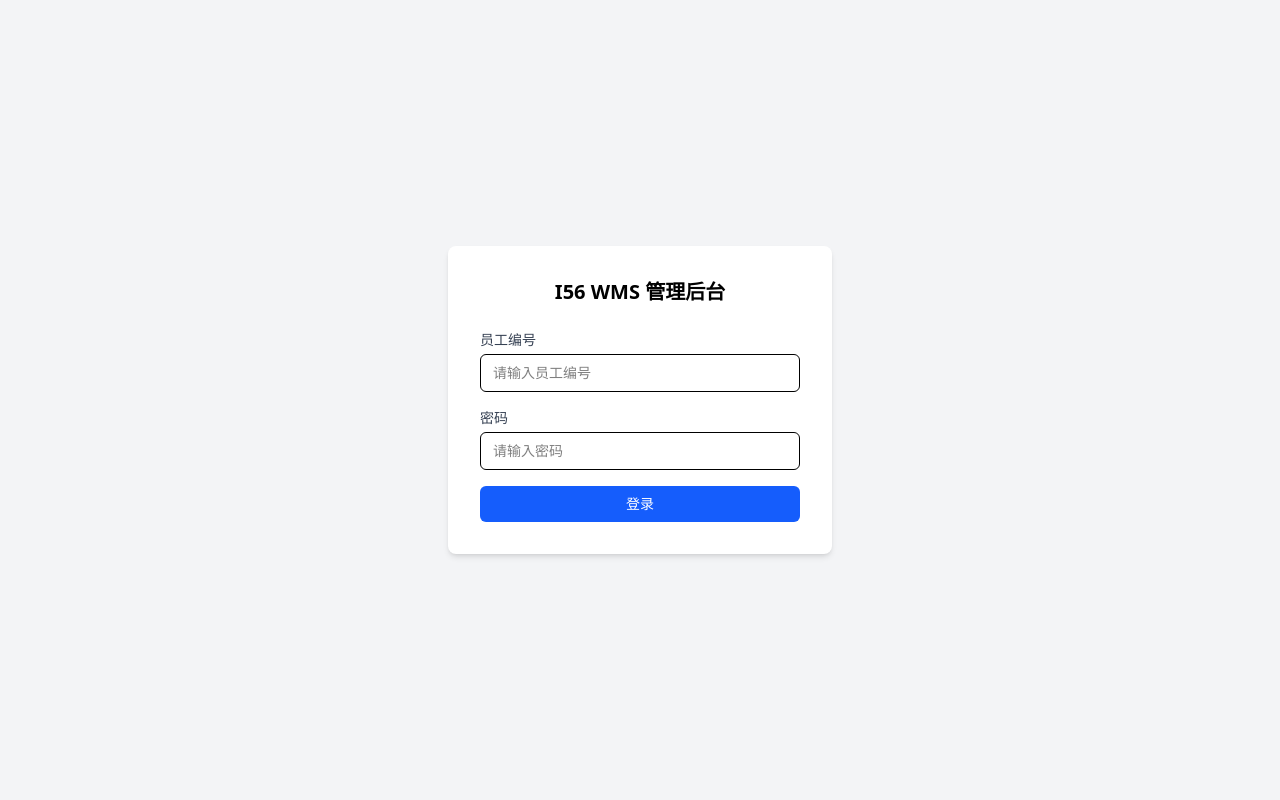
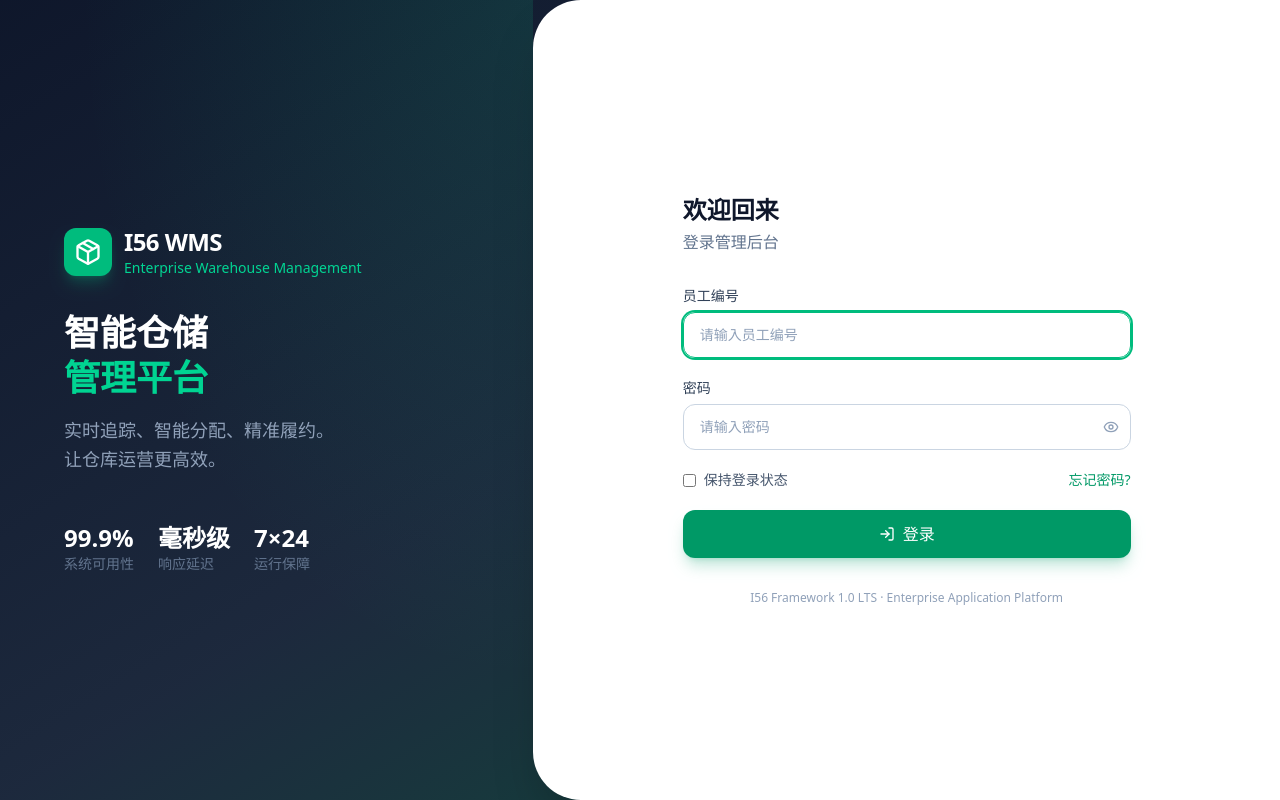
Before and after one commit to mitboy-cyber/i56_wms, a React (Vite) app in the folder apps/wms/frontend/: page /admin/login in a window 1280 px wide. Built offline with nearby package versions, Linux system fonts and the light colour scheme.

Commit message:
refactor: Admin Login page redesign — split-panel layout with branding, password toggle, remember-me, loading spinner, animations

```diff
--- a/apps/wms/frontend/src/pages/Login.tsx
+++ b/apps/wms/frontend/src/pages/Login.tsx
@@ -1,19 +1,28 @@
-import { useState } from "react"
+import { useState, useEffect } from "react"
 import { useNavigate } from "react-router-dom"
 import { useAuthStore } from "@/stores/auth"
-import { Button } from "@/components/Button"
+import { Package, Eye, EyeOff, LogIn, AlertCircle } from "lucide-react"
 
 export function LoginPage() {
   const [username, setUsername] = useState("")
   const [password, setPassword] = useState("")
+  const [showPwd, setShowPwd] = useState(false)
+  const [remember, setRemember] = useState(false)
   const [error, setError] = useState("")
   const [loading, setLoading] = useState(false)
+  const [mounted, setMounted] = useState(false)
   const navigate = useNavigate()
   const { login } = useAuthStore()
+
+  useEffect(() => { setMounted(true) }, [])
 
   const handleSubmit = async (e: React.FormEvent) => {
     e.preventDefault()
     setError("")
+    if (!username.trim() || !password.trim()) {
+      setError("请输入账号和密码")
+      return
+    }
     setLoading(true)
     try {
       const ok = await login(username, password)
@@ -25,37 +34,165 @@ export function LoginPage() {
   }
 
   return (
-    <div className="min-h-screen bg-gray-100 flex items-center justify-center">
-      <div className="bg-white rounded-lg shadow-md w-full max-w-sm p-8">
-        <h1 className="text-xl font-bold text-center mb-6">I56 WMS 管理后台</h1>
-        <form onSubmit={handleSubmit} className="space-y-4">
+    <div className="min-h-screen flex bg-gradient-to-br from-slate-900 via-slate-800 to-emerald-900">
+      {/* Left: Branding */}
+      <div className="hidden lg:flex lg:w-5/12 flex-col justify-center px-16 text-white relative overflow-hidden">
+        <div className="absolute inset-0 bg-[radial-gradient(ellipse_at_top_right,_rgba(16,185,129,0.15),transparent_60%)]" />
+        <div className={`relative transition-all duration-1000 ${mounted ? "translate-x-0 opacity-100" : "-translate-x-8 opacity-0"}`}>
+          <div className="flex items-center gap-3 mb-8">
+            <div className="w-12 h-12 bg-emerald-500 rounded-xl flex items-center justify-center shadow-lg shadow-emerald-500/25">
+              <Package className="w-7 h-7 text-white" />
+            </div>
             <div>
-            <label className="block text-sm font-medium text-gray-700 mb-1">员工编号</label>
+              <h2 className="text-2xl font-semibold tracking-tight">I56 WMS</h2>
+              <p className="text-emerald-400 text-sm">Enterprise Warehouse Management</p>
+            </div>
+          </div>
+          <h1 className="text-4xl font-bold leading-tight mb-4">
+            智能仓储
+            <br />
+            <span className="text-emerald-400">管理平台</span>
+          </h1>
+          <p className="text-slate-400 text-lg leading-relaxed max-w-sm">
+            实时追踪、智能分配、精准履约。
+            <br />
+            让仓库运营更高效。
+          </p>
+          <div className="mt-12 flex gap-6 text-sm text-slate-500">
+            <div>
+              <div className="text-2xl font-bold text-white">99.9%</div>
+              <div>系统可用性</div>
+            </div>
+            <div>
+              <div className="text-2xl font-bold text-white">毫秒级</div>
+              <div>响应延迟</div>
+            </div>
+            <div>
+              <div className="text-2xl font-bold text-white">7×24</div>
+              <div>运行保障</div>
+            </div>
+          </div>
+        </div>
+      </div>
+
+      {/* Right: Login Form */}
+      <div className="flex-1 flex items-center justify-center px-6 bg-white lg:rounded-l-[3rem] shadow-2xl">
+        <div className={`w-full max-w-md transition-all duration-700 delay-200 ${mounted ? "translate-y-0 opacity-100" : "translate-y-4 opacity-0"}`}>
+          {/* Mobile branding */}
+          <div className="lg:hidden flex items-center gap-3 mb-10 justify-center">
+            <div className="w-10 h-10 bg-emerald-500 rounded-xl flex items-center justify-center">
+              <Package className="w-6 h-6 text-white" />
+            </div>
+            <h2 className="text-xl font-bold text-slate-800">I56 WMS</h2>
+          </div>
+
+          <div className="mb-8">
+            <h2 className="text-2xl font-bold text-slate-900">欢迎回来</h2>
+            <p className="text-slate-500 mt-1">登录管理后台</p>
+          </div>
+
+          <form onSubmit={handleSubmit} className="space-y-5">
+            {/* Error */}
+            {error && (
+              <div className="flex items-center gap-2 p-3 bg-red-50 border border-red-200 rounded-lg text-red-700 text-sm animate-shake">
+                <AlertCircle className="w-4 h-4 flex-shrink-0" />
+                <span>{error}</span>
+              </div>
+            )}
+
+            {/* Username */}
+            <div>
+              <label className="block text-sm font-medium text-slate-700 mb-1.5">
+                员工编号
+              </label>
               <input
                 type="text"
                 value={username}
-              onChange={(e) => setUsername(e.target.value)}
-              className="w-full px-3 py-2 border rounded-md text-sm focus:outline-none focus:ring-2 focus:ring-blue-500"
+                onChange={(e) => { setUsername(e.target.value); setError("") }}
+                className="w-full px-4 py-3 border border-slate-300 rounded-xl text-sm
+                  focus:outline-none focus:ring-2 focus:ring-emerald-500 focus:border-emerald-500
+                  placeholder:text-slate-400 transition-colors"
                 placeholder="请输入员工编号"
-              required
+                autoComplete="username"
+                autoFocus
               />
             </div>
+
+            {/* Password */}
             <div>
-            <label className="block text-sm font-medium text-gray-700 mb-1">密码</label>
+              <label className="block text-sm font-medium text-slate-700 mb-1.5">
+                密码
+              </label>
+              <div className="relative">
                 <input
-              type="password"
+                  type={showPwd ? "text" : "password"}
                   value={password}
-              onChange={(e) => setPassword(e.target.value)}
-              className="w-full px-3 py-2 border rounded-md text-sm focus:outline-none focus:ring-2 focus:ring-blue-500"
+                  onChange={(e) => { setPassword(e.target.value); setError("") }}
+                  className="w-full px-4 py-3 pr-12 border border-slate-300 rounded-xl text-sm
+                    focus:outline-none focus:ring-2 focus:ring-emerald-500 focus:border-emerald-500
+                    placeholder:text-slate-400 transition-colors"
                   placeholder="请输入密码"
-              required
+                  autoComplete="current-password"
                 />
+                <button
+                  type="button"
+                  onClick={() => setShowPwd(!showPwd)}
+                  className="absolute right-3 top-1/2 -translate-y-1/2 text-slate-400 hover:text-slate-600 transition-colors"
+                  tabIndex={-1}
+                >
+                  {showPwd ? <EyeOff className="w-4 h-4" /> : <Eye className="w-4 h-4" />}
+                </button>
               </div>
-          {error && <p className="text-red-500 text-sm">{error}</p>}
-          <Button type="submit" disabled={loading} className="w-full">
-            {loading ? "登录中..." : "登录"}
-          </Button>
+            </div>
+
+            {/* Remember + Forgot */}
+            <div className="flex items-center justify-between">
+              <label className="flex items-center gap-2 text-sm text-slate-600 cursor-pointer">
+                <input
+                  type="checkbox"
+                  checked={remember}
+                  onChange={(e) => setRemember(e.target.checked)}
+                  className="rounded border-slate-300 text-emerald-600 focus:ring-emerald-500"
+                />
+                保持登录状态
+              </label>
+              <a href="#" className="text-sm text-emerald-600 hover:text-emerald-700 transition-colors">
+                忘记密码?
+              </a>
+            </div>
+
+            {/* Submit */}
+            <button
+              type="submit"
+              disabled={loading}
+              className="w-full py-3 bg-emerald-600 hover:bg-emerald-700 disabled:bg-emerald-400
+                text-white font-medium rounded-xl transition-all duration-200
+                focus:outline-none focus:ring-2 focus:ring-emerald-500 focus:ring-offset-2
+                shadow-lg shadow-emerald-600/25 hover:shadow-emerald-600/40
+                active:scale-[0.98]"
+            >
+              {loading ? (
+                <span className="flex items-center justify-center gap-2">
+                  <svg className="animate-spin w-4 h-4" viewBox="0 0 24 24" fill="none">
+                    <circle className="opacity-25" cx="12" cy="12" r="10" stroke="currentColor" strokeWidth="4" />
+                    <path className="opacity-75" fill="currentColor" d="M4 12a8 8 0 018-8V0C5.373 0 0 5.373 0 12h4z" />
+                  </svg>
+                  登录中...
+                </span>
+              ) : (
+                <span className="flex items-center justify-center gap-2">
+                  <LogIn className="w-4 h-4" />
+                  登录
+                </span>
+              )}
+            </button>
           </form>
+
+          {/* Footer */}
+          <p className="mt-8 text-center text-xs text-slate-400">
+            I56 Framework 1.0 LTS · Enterprise Application Platform
+          </p>
+        </div>
       </div>
     </div>
   )
```
Lines whose indentation alone changed are shown as unchanged.
